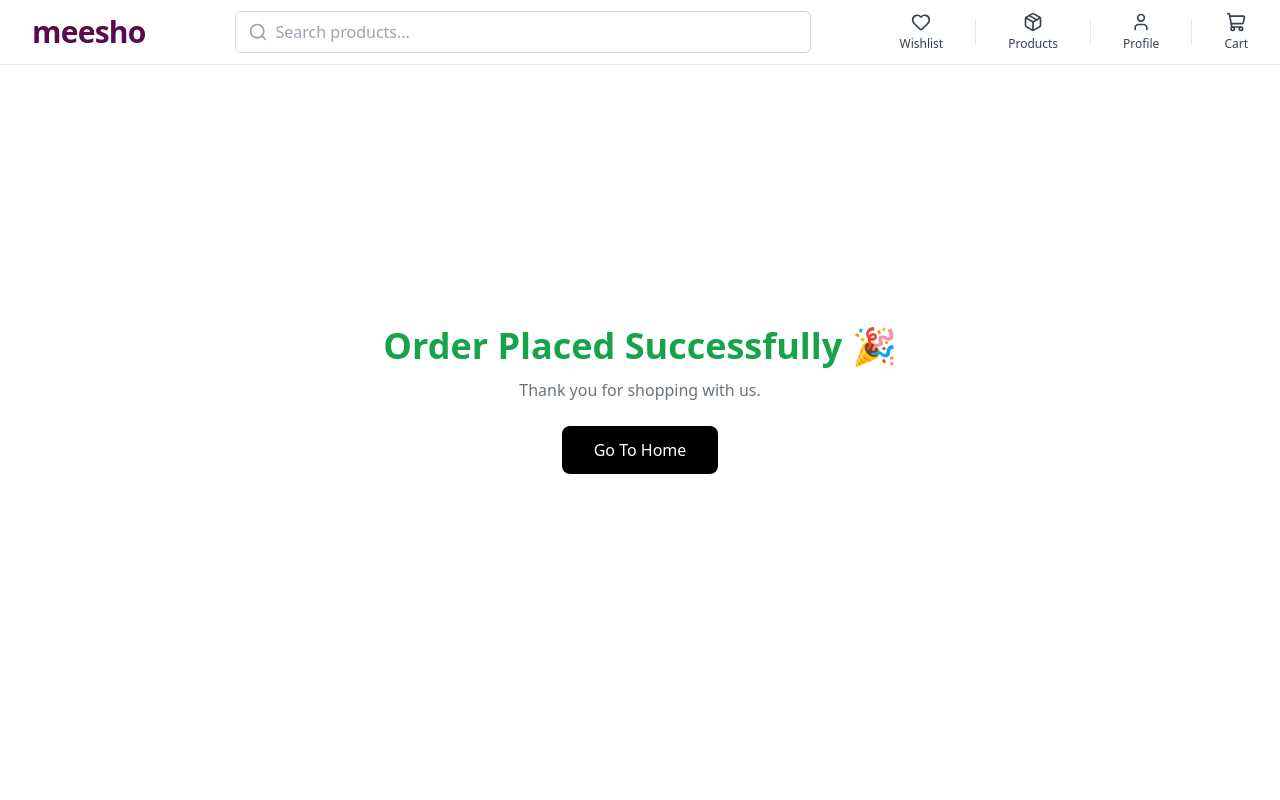
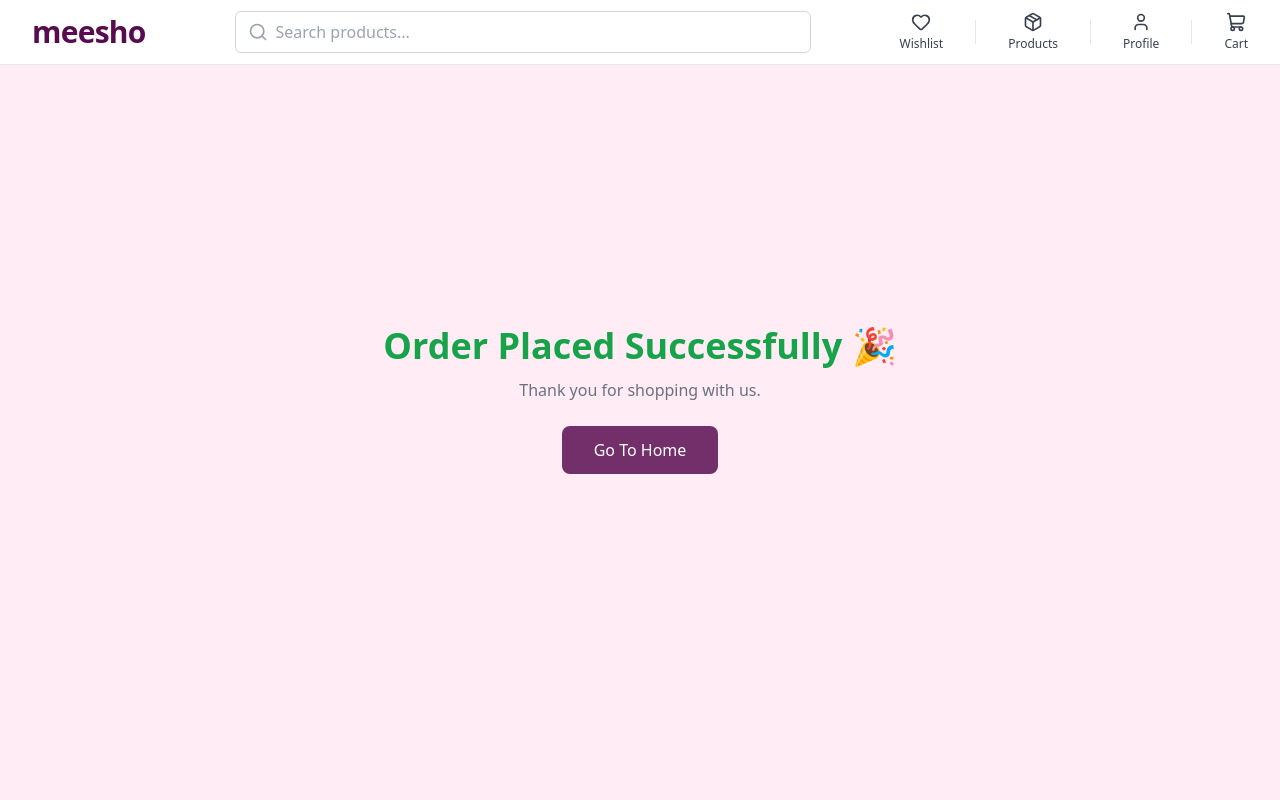
Before and after one commit to tulsishuka/Eccomerce-Website, a React app in the folder frontend/: page /OrderSuccess in a window 1280 px wide. Shown: the top 800 px of the page. Built offline with nearby package versions, Linux system fonts and the light colour scheme; the HTML template or start-up script is replaced by a standard one.

Commit message:
frontend/src/pages/OrderSuccess.jsx

```diff
--- a/frontend/src/pages/OrderSuccess.jsx
+++ b/frontend/src/pages/OrderSuccess.jsx
@@ -3,7 +3,7 @@
 
 const OrderSuccess = () => {
   return (
-    <div className="min-h-screen flex flex-col justify-center items-center">
+    <div className="min-h-screen flex flex-col justify-center items-center bg-[#FFECF5]">
 
       <h1 className="text-4xl font-bold text-green-600">
         Order Placed Successfully 🎉
@@ -15,7 +15,7 @@
 
       <Link
         to="/"
-        className="mt-6 bg-black text-white px-8 py-3 rounded-lg"
+        className="mt-6 bg-[#722F6A] text-white px-8 py-3 rounded-lg"
       >
        Go To Home
       </Link>
```
